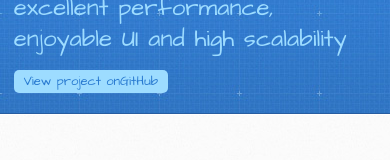
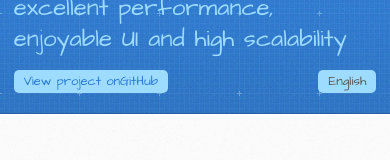
Before and after one commit to aaronsh/ADict, a plain HTML site: page index_zh-CN.html in a window 390 px wide. Shown: the part 147-307 px from the top of the page. Drawn offline with Linux system fonts and the light colour scheme.

Commit message:
add language link

```diff
--- a/index_zh-CN.html
+++ b/index_zh-CN.html
@@ -21,6 +21,9 @@
       <div class="inner">
         <h1>Adict</h1>
         <h2>The implementation of StarDict on Android in pure java with excellent performance, enjoyable UI and high scalability</h2>
+        <div class="language">
+          <a href="https://github.com/aaronsh/ADict/index.html">English</a>
+        </div>
         <a href="https://github.com/aaronsh/ADict" class="button"><small>View project on</small>GitHub</a>
       </div>
     </header>
--- a/stylesheets/stylesheet.css
+++ b/stylesheets/stylesheet.css
@@ -128,6 +128,22 @@ aside#sidebar p.repo-owner a {
   margin-bottom: 40px;
 }
 
+header div.language{
+  width: 134px;
+  height: 58px;
+  line-height: 1.2;
+  font-size: 18px;
+  color: #fff;
+  padding-left: 68px;
+  padding-top: 22px;
+  font-family: 'Architects Daughter', 'Helvetica Neue', Helvetica, Arial, serif;
+  position: absolute;
+  right: 0;
+  top: 80px;
+}
+header div.language a{
+  color:#fff;
+}
 a.button {
   width: 134px;
   height: 58px;
@@ -424,6 +440,28 @@ footer a:hover {
   header h2 {
     font-size: 24px;
   }
+  header div.language{
+    background-image: none;
+    width: auto;
+    height: auto;
+    display: inline-block;
+    margin-top: 15px;
+    padding: 5px 10px;
+    position: relative;
+    text-align: center;
+    font-size: 13px;
+    line-height: 1;
+    background-color: #9ddcff;
+    color: #2879d0;
+    -moz-border-radius: 5px;
+    -webkit-border-radius: 5px;
+    border-radius: 5px;
+    top:0px;
+    float:right;
+  }
+  header div.language a{
+    color:#575757;
+  }
   header a.button {
     background-image: none;
     width: auto;
```
Also changed, not shown: 1 other file.
